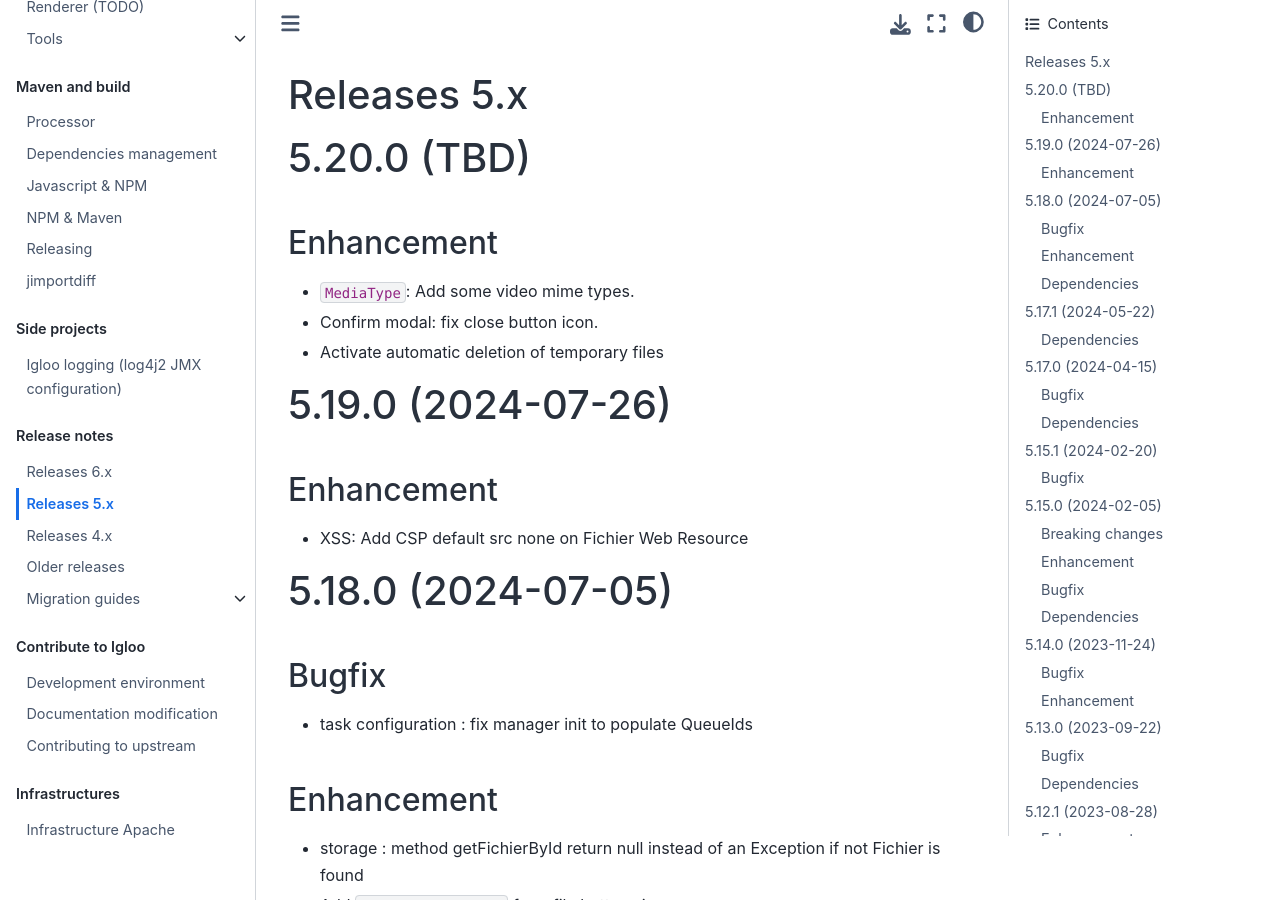
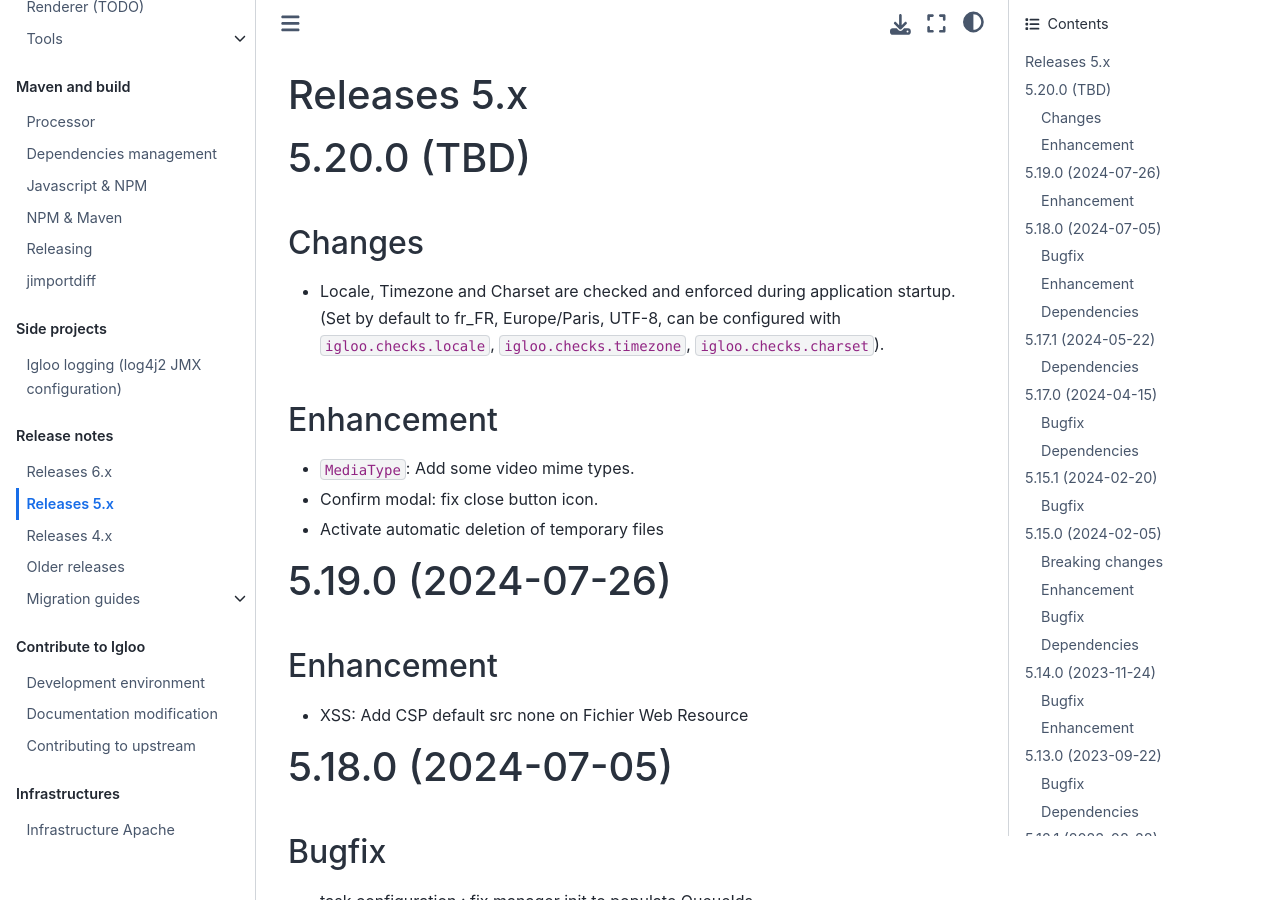
Before and after one commit to igloo-project/igloo-doc, a Sphinx documentation site: the page built from source/release-notes/releases-5.x.md, in a window 1280 px wide and 900 px high. Built offline with Sphinx 7.4.7 and the Sphinx Book theme 1.1.4, drawn with Linux system fonts in a browser that asks for light colours.

Commit message:
releases: locale/timezone/charset enforcement

```diff
--- a/source/release-notes/releases-5.x.md
+++ b/source/release-notes/releases-5.x.md
@@ -3,6 +3,12 @@
 (v5.20.0)=
 
 # 5.20.0 (TBD)
+
+## Changes
+
+* Locale, Timezone and Charset are checked and enforced during application startup.
+  (Set by default to fr_FR, Europe/Paris, UTF-8, can be configured with
+  `igloo.checks.locale`, `igloo.checks.timezone`, `igloo.checks.charset`).
 
 ## Enhancement
 
```
Also changed, not shown: source/release-notes/releases-6.x.md (+4 -0 lines).
